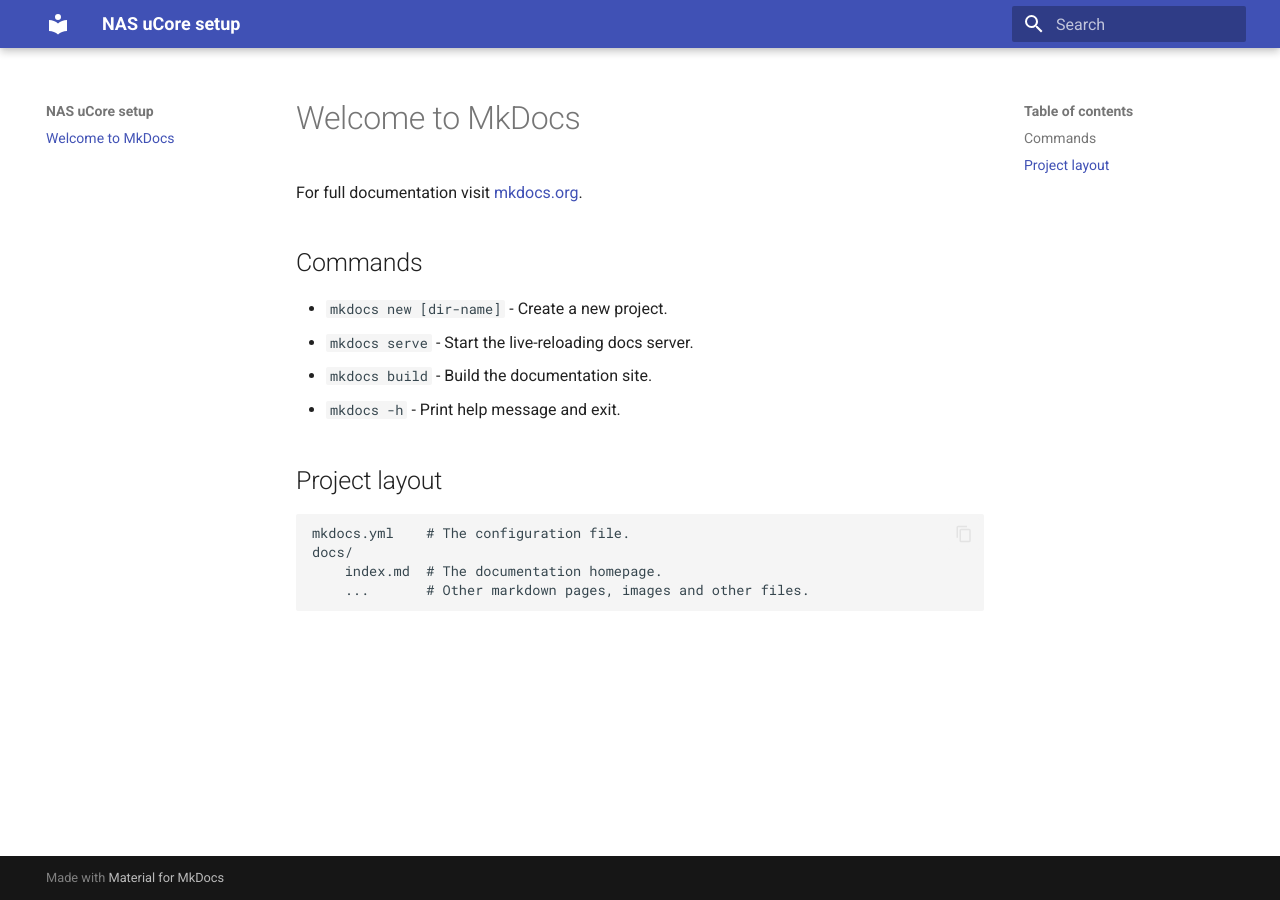
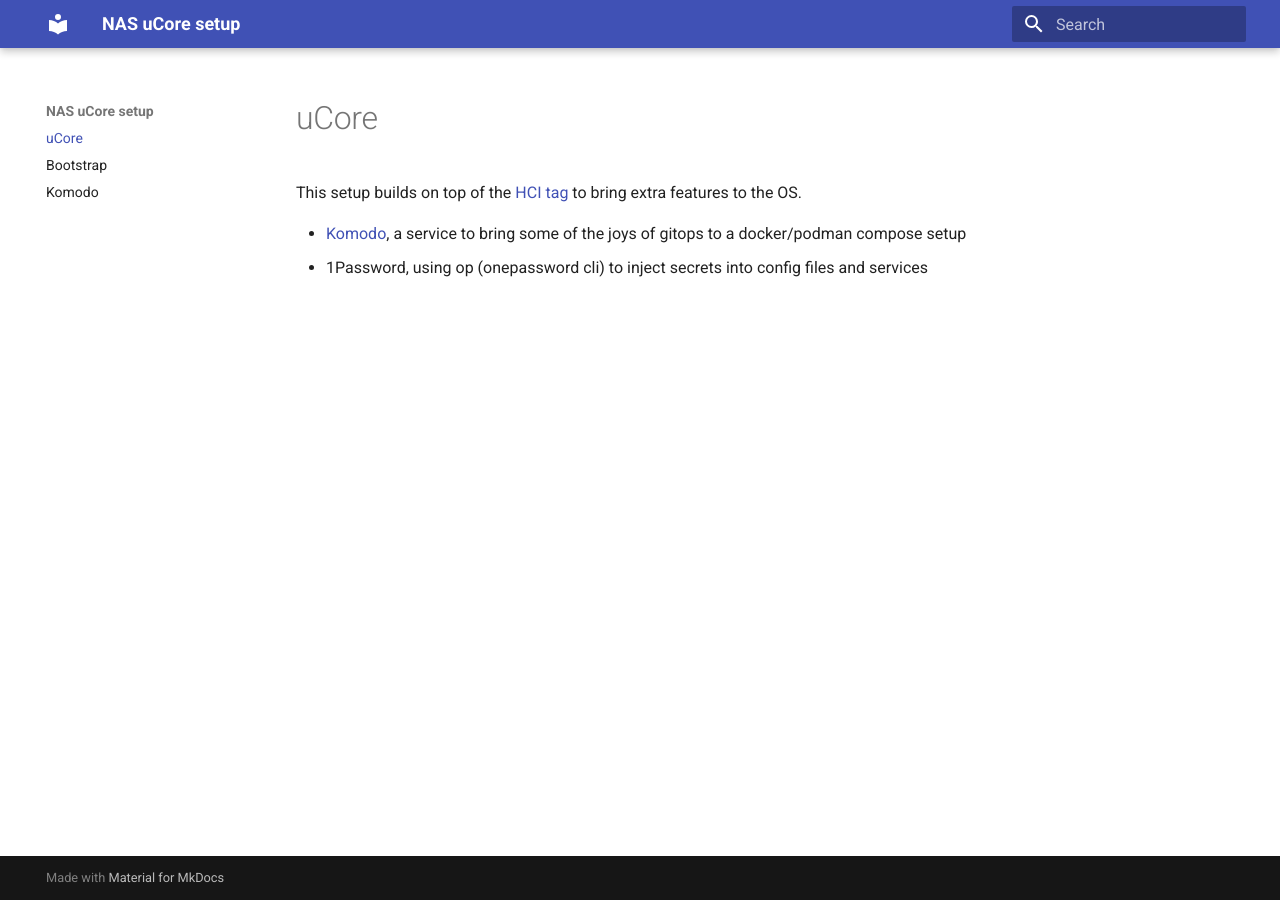
Before and after one commit to rostvik/ucore, an MkDocs documentation site: the page built from docs/index.md, in a window 1280 px wide. Built offline with MkDocs 1.6.1 and Material for MkDocs 9.7.7, drawn with Linux system fonts in a browser that asks for light colours.

Commit message:
docs: Document current features

```diff
--- a/docs/index.md
+++ b/docs/index.md
@@ -1,17 +1,6 @@
-# Welcome to MkDocs
+# uCore
 
-For full documentation visit [mkdocs.org](https://www.mkdocs.org).
+This setup builds on top of the [HCI tag](https://github.com/ublue-os/ucore#ucore-hci) to bring extra features to the OS.
 
-## Commands
-
-* `mkdocs new [dir-name]` - Create a new project.
-* `mkdocs serve` - Start the live-reloading docs server.
-* `mkdocs build` - Build the documentation site.
-* `mkdocs -h` - Print help message and exit.
-
-## Project layout
-
-    mkdocs.yml    # The configuration file.
-    docs/
-        index.md  # The documentation homepage.
-        ...       # Other markdown pages, images and other files.
+- [Komodo](https://komo.do/), a service to bring some of the joys of gitops to a docker/podman compose setup
+- 1Password, using op (onepassword cli) to inject secrets into config files and services
--- a/mkdocs.yml
+++ b/mkdocs.yml
@@ -4,12 +4,16 @@
   features:
     - content.code.copy
     - content.code.annotate
+    - content.footnote.tooltips
 
 markdown_extensions:
+  - footnotes
   - pymdownx.highlight:
       anchor_linenums: true
       line_spans: __span
       pygments_lang_class: true
-  - pymdownx.inlinehilite
-  - pymdownx.snippets
-  - pymdownx.superfences
+  - pymdownx.inlinehilite:
+  - pymdownx.snippets:
+  - pymdownx.superfences:
+  - pymdownx.tabbed:
+      alternate_style: true
```
Also changed, not shown: docs/bootstrap.md (added, +9 -0 lines), docs/komodo.md (added, +52 -0 lines).
